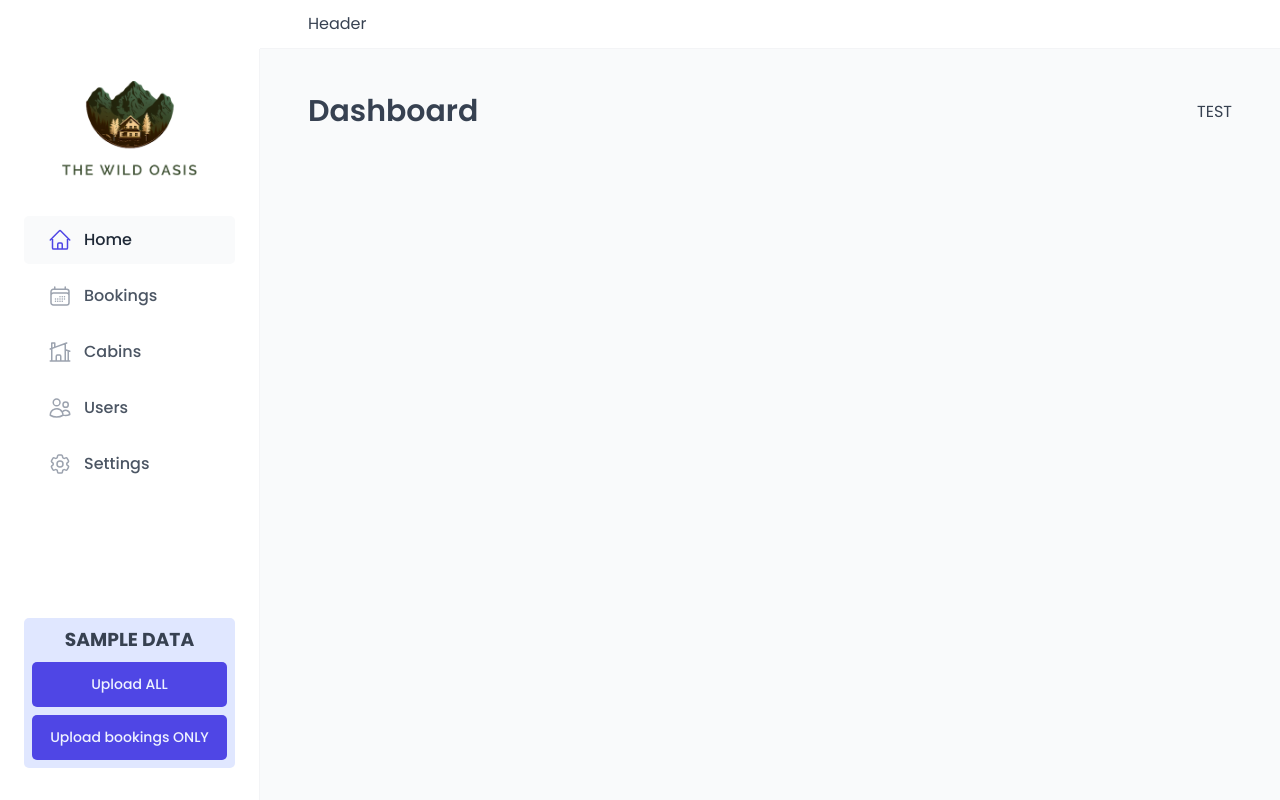
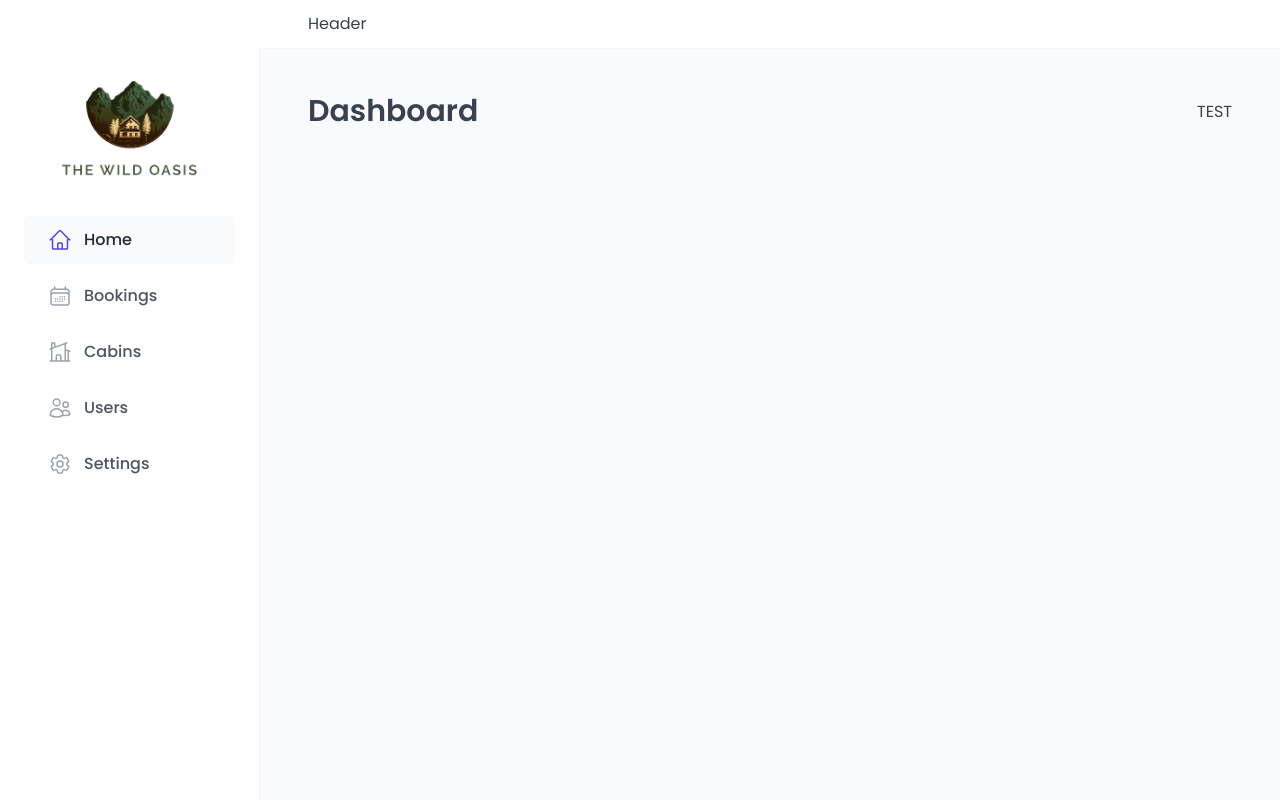
Before and after one commit to FreyGold/The-Wild-Oasis, a React (Vite) app: page /dashboard in a window 1280 px wide. Built offline with nearby package versions, Linux system fonts and the light colour scheme; a web font is replaced by a local one.

Commit message:
remove upload button

```diff
--- a/src/ui/Sidebar.jsx
+++ b/src/ui/Sidebar.jsx
@@ -16,7 +16,7 @@ function Sidebar() {
       <StyledAside>
          <Logo />
          <MainNav />
-         <Uploader />
+         {/* <Uploader /> */}
       </StyledAside>
    );
 }
```
